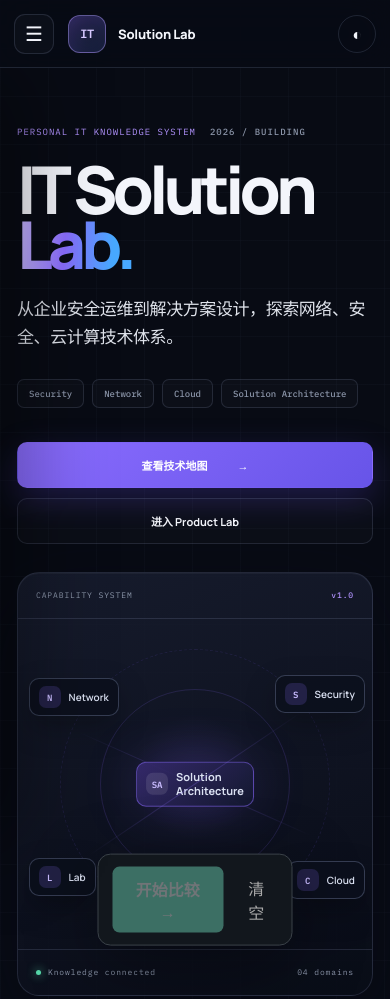
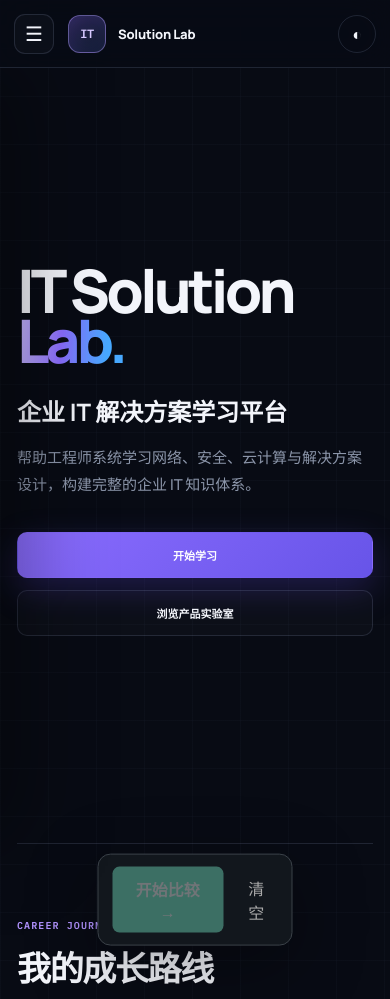
Before and after one commit to coke-at/IT-Solution-Lab, a website: page index.html in a window 390 px wide. Shown: the top 999 px of the page. Drawn offline with Linux system fonts and the light colour scheme.

Commit message:
重构首页 Hero，突出平台定位 (#1)
* Refine homepage hero focus

* Polish hero responsiveness and labels

---------

Co-authored-by: coke-at <coke-at@users.noreply.github.com>

```diff
--- a/index.html
+++ b/index.html
@@ -76,30 +76,13 @@
       <div class="page-frame home-frame">
         <section class="lab-hero">
           <div class="hero-copy">
-            <div class="eyebrow"><span>PERSONAL IT KNOWLEDGE SYSTEM</span><b>2026 / BUILDING</b></div>
             <h1>IT Solution<br><em>Lab.</em></h1>
-            <p>从企业安全运维到解决方案设计，<br>探索网络、安全、云计算技术体系。</p>
-            <div class="domain-pills" aria-label="学习领域">
-              <span>Security</span><span>Network</span><span>Cloud</span><span>Solution Architecture</span>
+            <h2 class="hero-positioning">企业 IT 解决方案学习平台</h2>
+            <p class="hero-description">帮助工程师系统学习网络、安全、云计算与解决方案设计，构建完整的企业 IT 知识体系。</p>
+            <div class="hero-actions">
+              <button class="primary-action" data-route="technology">开始学习</button>
+              <button class="secondary-action" data-route="products">浏览产品实验室</button>
             </div>
-            <div class="hero-actions">
-              <button class="primary-action" data-route="technology">查看技术地图 <b>→</b></button>
-              <button class="secondary-action" data-route="products">进入 Product Lab</button>
-            </div>
-          </div>
-
-          <div class="hero-system" aria-label="解决方案能力关系图">
-            <div class="system-head"><span>CAPABILITY SYSTEM</span><b>v1.0</b></div>
-            <div class="system-canvas">
-              <div class="orbit orbit-one"></div>
-              <div class="orbit orbit-two"></div>
-              <div class="system-node node-center"><i>SA</i><strong>Solution<br>Architecture</strong></div>
-              <div class="system-node node-network"><i>N</i><span>Network</span></div>
-              <div class="system-node node-security"><i>S</i><span>Security</span></div>
-              <div class="system-node node-cloud"><i>C</i><span>Cloud</span></div>
-              <div class="system-node node-lab"><i>L</i><span>Lab</span></div>
-            </div>
-            <div class="system-foot"><span><i></i> Knowledge connected</span><span>04 domains</span></div>
           </div>
         </section>
 
--- a/lab.css
+++ b/lab.css
@@ -138,16 +138,19 @@
 .page-heading h1{margin:10px 0 0;font-size:clamp(42px,5.2vw,76px);line-height:1;letter-spacing:-.055em}
 .page-heading>p,.section-heading>p{margin:0;color:var(--muted);font-size:13px;line-height:1.8}
 
-.lab-hero{min-height:610px;display:grid;grid-template-columns:minmax(0,1.05fr) minmax(410px,.8fr);align-items:center;gap:70px;padding:42px 0 66px!important;border-bottom:1px solid var(--line)}
+.page-frame.home-frame{padding-top:0}
+.lab-hero{min-height:calc(100vh - var(--topbar));min-height:calc(100svh - var(--topbar));display:flex;align-items:center;padding:88px 0 104px!important;border-bottom:1px solid var(--line)}
+.hero-copy{width:100%;max-width:980px}
 .eyebrow{display:flex;align-items:center;gap:14px;color:var(--purple-2);font-size:9px}
 .eyebrow b{color:var(--muted);font-weight:500}
 .eyebrow b:before{content:'';display:inline-block;width:25px;height:1px;margin-right:14px;vertical-align:middle;background:var(--line-strong)}
-.hero-copy h1{margin:25px 0 22px;font-size:clamp(74px,8vw,132px);line-height:.84;letter-spacing:-.075em;font-weight:800}
+.hero-copy h1{margin:0 0 38px;font-size:clamp(72px,8vw,118px);line-height:.84;letter-spacing:-.065em;font-weight:800}
 .hero-copy h1 em{font-style:normal;background:linear-gradient(95deg,#c6b7ff 4%,#8b6dff 42%,#48a9ff 82%);-webkit-background-clip:text;background-clip:text;color:transparent}
-.hero-copy>p{margin:0;color:color-mix(in srgb,var(--ink) 82%,var(--muted));font-size:clamp(18px,1.7vw,25px);font-weight:500;line-height:1.65;letter-spacing:-.025em}
+.hero-positioning{margin:0;font-size:32px;line-height:1.35;letter-spacing:0;font-weight:700;color:var(--ink)}
+.hero-description{max-width:800px;margin:20px 0 0;color:var(--muted);font-size:17px;font-weight:500;line-height:1.9;letter-spacing:0}
 .domain-pills{display:flex;flex-wrap:wrap;gap:8px;margin-top:28px}
 .domain-pills span{padding:8px 11px;border:1px solid var(--line);border-radius:7px;background:rgba(255,255,255,.018);color:var(--muted);font:500 9px 'IBM Plex Mono',monospace}
-.hero-actions{display:flex;gap:10px;margin-top:34px}
+.hero-actions{display:flex;gap:12px;margin-top:42px}
 .primary-action,.secondary-action,.overview-card button,.product-lab-card button,.ghost-button{
   min-height:46px;border-radius:10px;padding:0 18px;border:1px solid var(--line);font-size:11px;font-weight:700;cursor:pointer;transition:.2s ease;
 }
@@ -276,8 +279,6 @@
 
 @media(max-width:1250px){
   .page-frame{padding-left:36px;padding-right:36px}
-  .lab-hero{grid-template-columns:1fr .86fr;gap:38px}
-  .hero-copy h1{font-size:clamp(68px,8vw,106px)}
   .product-lab-grid{grid-template-columns:repeat(2,1fr)}
   .template-strip{grid-template-columns:1fr}.template-strip ol{grid-template-columns:repeat(5,1fr)}
   .resources-page .vendor-map{grid-template-columns:repeat(2,1fr)}
@@ -285,7 +286,7 @@
 
 @media(max-width:1050px){
   .role-chip{display:none}
-  .lab-hero{grid-template-columns:1fr;min-height:auto;padding-top:30px!important}.hero-system{max-width:700px;width:100%}
+  .lab-hero{padding-top:76px!important;padding-bottom:88px!important}
   .overview-grid{grid-template-columns:1fr 1fr}.overview-progress{grid-column:1/-1}
   .learning-path-card{grid-template-columns:1fr}.path-nodes{margin-top:3px}
   .vendor-fit-grid,.solution-bottom-grid,.lab-record-grid{grid-template-columns:1fr 1fr}.vendor-fit-grid article:last-child,.solution-bottom-grid article:last-child,.lab-record-grid article:last-child{grid-column:1/-1}
@@ -314,8 +315,8 @@
   .lab-logo small{display:none}.lab-logo i{width:38px;height:38px}.icon-button{margin-left:auto}
   .page-frame{padding:28px 17px 60px}
   .page-heading h1{font-size:43px}.page-heading{padding-bottom:23px}
-  .lab-hero{gap:28px;padding-bottom:42px!important}.hero-copy h1{font-size:66px}.hero-copy>p{font-size:17px}.hero-copy>p br{display:none}
-  .eyebrow{flex-wrap:wrap}.eyebrow b:before{display:none}.hero-actions{flex-direction:column}.hero-actions button{width:100%}
+  .lab-hero{min-height:calc(100svh - 68px);padding:62px 0 72px!important}.hero-copy h1{margin-bottom:30px;font-size:60px}.hero-positioning{font-size:24px}.hero-description{margin-top:16px;font-size:15px;line-height:1.8}
+  .hero-actions{margin-top:34px;flex-direction:column}.hero-actions button{width:100%}
   .system-canvas{min-height:330px}.orbit-one{width:190px;height:190px}.orbit-two{width:270px;height:270px}.system-node{padding:7px 9px}.system-node i{width:22px;height:22px}.node-network{left:3%;top:18%}.node-security{right:2%;top:17%}.node-cloud{right:2%;bottom:15%}.node-lab{left:3%;bottom:16%}
   .overview-grid,.product-lab-grid,.vendor-fit-grid,.solution-bottom-grid,.lab-record-grid{grid-template-columns:1fr}.overview-progress,.vendor-fit-grid article:last-child,.solution-bottom-grid article:last-child,.lab-record-grid article:last-child{grid-column:auto}
   .overview-card{min-height:310px}
```
